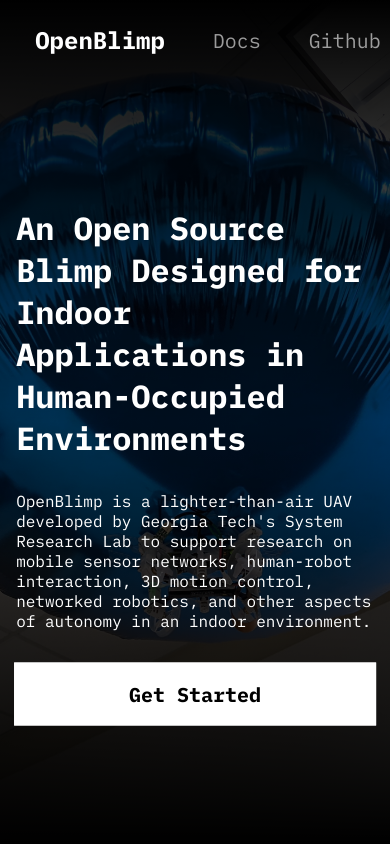
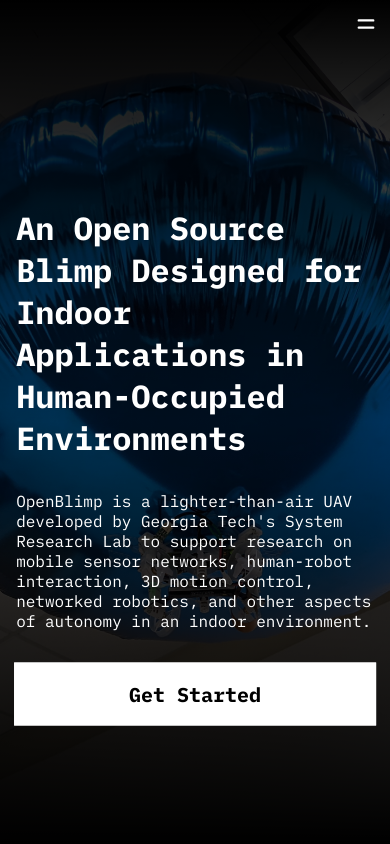
Before and after one commit to jasonxuyang/open-blimp-website, a Next.js app: page / in a window 390 px wide. Shown: the top 844 px of the page. Built offline with nearby package versions, Linux system fonts and the light colour scheme; a web font is replaced by a local one.

Commit message:
feature: add mobile menu

```diff
--- a/components/shared/nav.js
+++ b/components/shared/nav.js
@@ -1,9 +1,13 @@
 import Link from "next/link";
 import { useEffect, useState } from "react";
+import { HiMenuAlt4, HiX } from "react-icons/hi";
 import styles from "../../styles/components/nav.module.scss";
 
 export default function Nav({ isHome = true }) {
   const [isScrolled, setIsScrolled] = useState(false);
+  const [isMobile, setIsMobile] = useState(false);
+  const [mobileNavIsOpen, setMobileNavIsOpen] = useState(false);
+
   useEffect(() => {
     const onScroll = (e) => {
       if (window.scrollY > window.innerHeight) {
@@ -13,8 +17,65 @@
       }
     };
     window.addEventListener("scroll", onScroll);
+
+    if (window.innerWidth <= 960) {
+      setIsMobile(true);
+    }
+
     return () => window.removeEventListener("scroll", onScroll);
-  });
+  }, [isMobile]);
+
+  if (isMobile)
+    return (
+      <>
+        <div className={styles.nav_wrapper_mobile}>
+          {!mobileNavIsOpen && (
+            <HiMenuAlt4
+              className={styles.burger}
+              onClick={() => {
+                setMobileNavIsOpen(true);
+              }}
+            />
+          )}
+          {mobileNavIsOpen && (
+            <HiX
+              className={styles.burger}
+              onClick={() => {
+                setMobileNavIsOpen(false);
+              }}
+            />
+          )}
+        </div>
+        {mobileNavIsOpen && (
+          <div className={styles.nav_mobile_menu}>
+            <Link href={"/home"} passHref>
+              <a
+                className={styles.nav_logo}
+                onClick={() => {
+                  setMobileNavIsOpen(false);
+                }}
+              >
+                OpenBlimp
+              </a>
+            </Link>
+            <div className={styles.nav_links_container}>
+              <Link href={"https://open-blimp.notion.site/"} passHref>
+                <a className={styles.nav_link}>Docs</a>
+              </Link>
+              <Link
+                href={"https://github.com/thedancomplex/open-blimp"}
+                passHref
+              >
+                <a className={styles.nav_link}>Github</a>
+              </Link>
+              <Link href={"/research"} passHref>
+                <a className={styles.nav_link}>Research</a>
+              </Link>
+            </div>
+          </div>
+        )}
+      </>
+    );
 
   return (
     <div
@@ -22,6 +83,7 @@
         isScrolled || !isHome ? styles.opaque : styles.transparent
       }`}
     >
+      <HiMenuAlt4 />
       <div className={styles.nav_container}>
         <Link href={"/home"} passHref>
           <a className={styles.nav_logo}>OpenBlimp</a>
--- a/package.json
+++ b/package.json
@@ -12,6 +12,7 @@
     "next": "12.1.0",
     "react": "17.0.2",
     "react-dom": "17.0.2",
+    "react-icons": "^4.7.1",
     "sass": "^1.49.9"
   },
   "devDependencies": {
--- a/styles/components/nav.module.scss
+++ b/styles/components/nav.module.scss
@@ -42,6 +42,39 @@
   }
 }
 
+.nav_wrapper_mobile {
+  position: fixed;
+  right: 0;
+  top: 0;
+  width: 48px;
+  height: 48px;
+  display: flex;
+  align-items: center;
+  justify-content: center;
+  font-size: 24px;
+  z-index: 2;
+
+  .burger {
+    cursor: pointer;
+  }
+}
+
+.nav_mobile_menu {
+  position: fixed;
+  top: 0;
+  left: 0;
+  width: 100vw;
+  height: 100vh;
+  z-index: 1;
+  background-color: $black;
+  padding: 24px;
+
+  a {
+    font-family: "mr";
+    font-size: 48px;
+  }
+}
+
 .transparent {
   background-image: transparent;
 }
```
Also changed, not shown: 2 other files (tests, documents, lock files or other folders).
